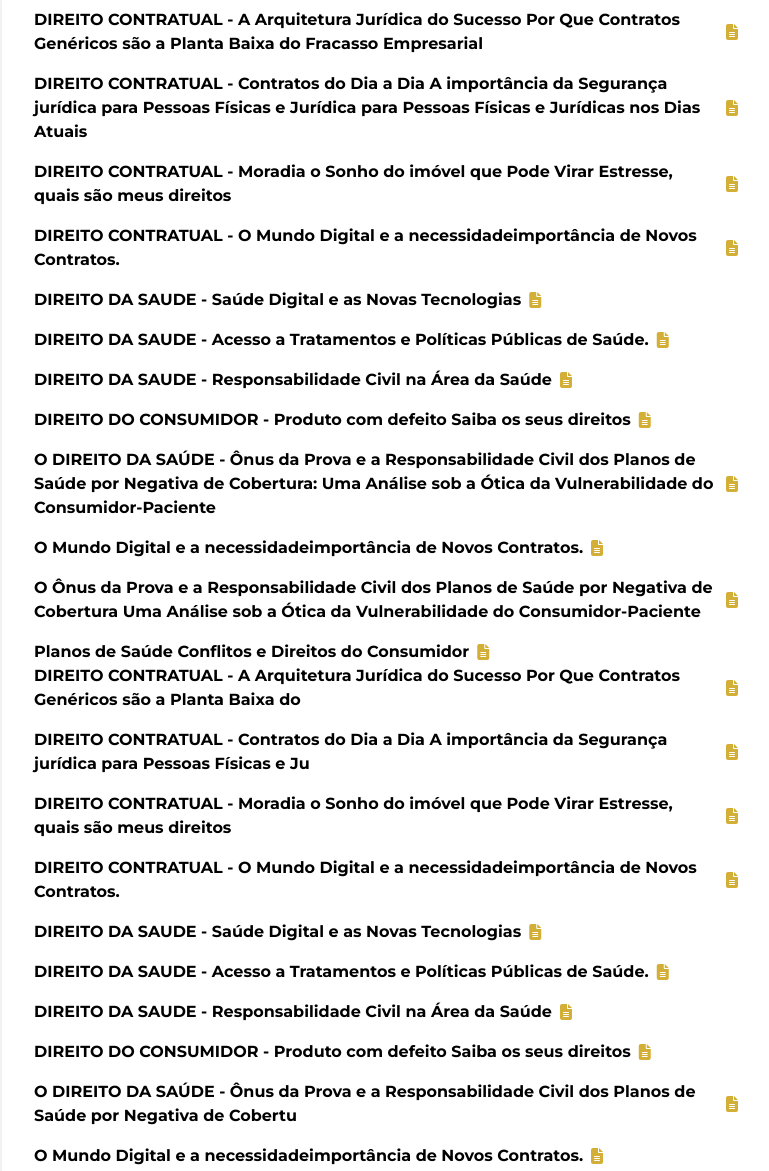
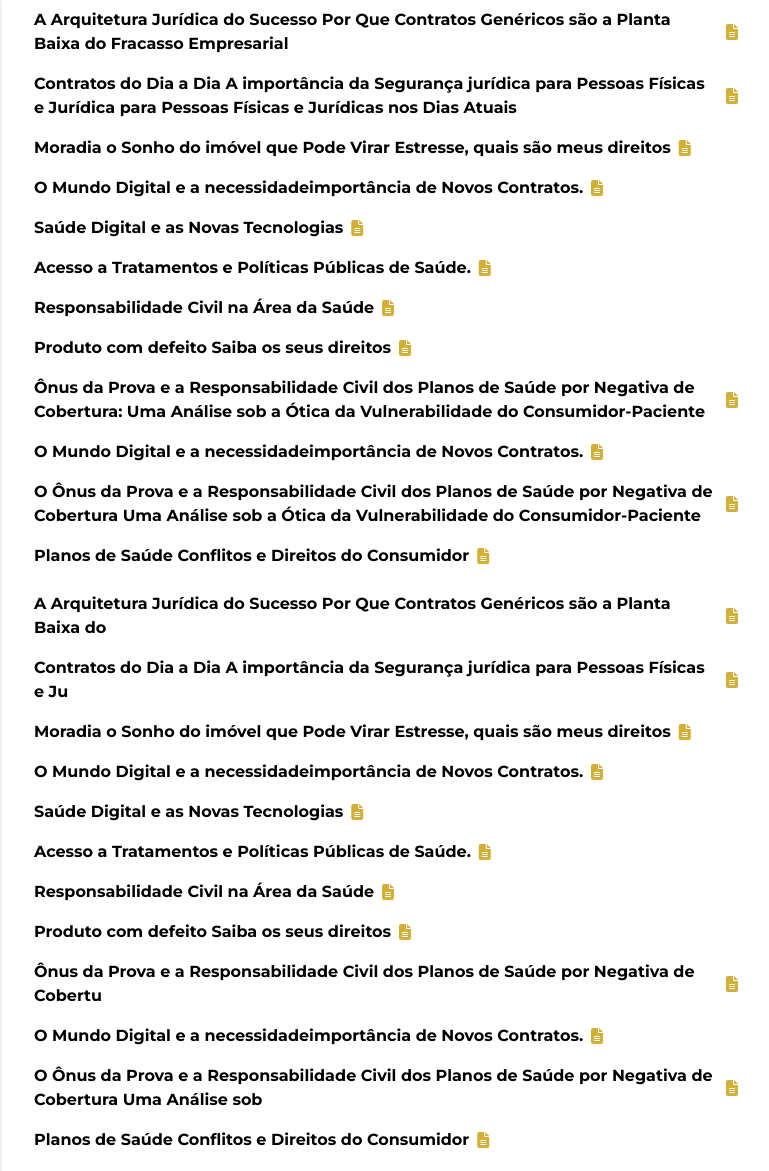
Before and after one commit to awqy7/luizfernando, a plain HTML site: page artigos.html in a window 1280 px wide. Shown: the part 240-1411 px from the top of the page, without its empty margins (254-1023 px from the left). Drawn offline with nearby package versions, Linux system fonts and the light colour scheme.

Commit message:
Add files via upload

```diff
--- a/artigos.html
+++ b/artigos.html
@@ -42,55 +42,55 @@
             <ul class="space-y-4">
                 <li>
                     <a href="artigos/direito-contratual-arquitetura-juridica-do-sucesso.html" class="text-black font-bold hover:underline flex items-center">
-                        DIREITO CONTRATUAL - A Arquitetura Jurídica do Sucesso Por Que Contratos Genéricos são a Planta Baixa do  Fracasso Empresarial
+                        A Arquitetura Jurídica do Sucesso Por Que Contratos Genéricos são a Planta Baixa do  Fracasso Empresarial
                         <i class="fas fa-file-alt ml-2 text-gold"></i>
                     </a>
                 </li>
                 <li>
                     <a href="artigos/direito-contratual-contratos-do-dia-a-dia-seguranca-juridica.html" class="text-black font-bold hover:underline flex items-center">
-                        DIREITO CONTRATUAL - Contratos do Dia a Dia A importância da Segurança jurídica para Pessoas Físicas e Jurídica para Pessoas Físicas e Jurídicas nos Dias Atuais
+                        Contratos do Dia a Dia A importância da Segurança jurídica para Pessoas Físicas e Jurídica para Pessoas Físicas e Jurídicas nos Dias Atuais
                         <i class="fas fa-file-alt ml-2 text-gold"></i>
                     </a>
                 </li>
                 <li>
                     <a href="artigos/direito-contratual-moradia-sonho-do-imovel-direitos.html" class="text-black font-bold hover:underline flex items-center">
-                        DIREITO CONTRATUAL - Moradia o Sonho do imóvel que Pode Virar Estresse, quais são meus direitos
+                        Moradia o Sonho do imóvel que Pode Virar Estresse, quais são meus direitos
                         <i class="fas fa-file-alt ml-2 text-gold"></i>
                     </a>
                 </li>
                 <li>
                     <a href="artigos/mundo-digital-e-a-necessidade-de-novos-contratos.html" class="text-black font-bold hover:underline flex items-center">
-                        DIREITO CONTRATUAL - O Mundo Digital e a necessidadeimportância de Novos Contratos.
+                        O Mundo Digital e a necessidadeimportância de Novos Contratos.
                         <i class="fas fa-file-alt ml-2 text-gold"></i>
                     </a>
                 </li>
                 <li>
                     <a href="artigos/direito-da-saude-saude-digital-e-as-novas-tecnologias.html" class="text-black font-bold hover:underline flex items-center">
-                        DIREITO DA SAUDE -  Saúde Digital e as Novas Tecnologias
+                        Saúde Digital e as Novas Tecnologias
                         <i class="fas fa-file-alt ml-2 text-gold"></i>
                     </a>
                 </li>
                 <li>
                     <a href="artigos/direito-da-saude-acesso-a-tratamentos-e-politicas-publicas-de-saude.html" class="text-black font-bold hover:underline flex items-center">
-                        DIREITO DA SAUDE - Acesso a Tratamentos e Políticas Públicas de Saúde.
+                        Acesso a Tratamentos e Políticas Públicas de Saúde.
                         <i class="fas fa-file-alt ml-2 text-gold"></i>
                     </a>
                 </li>
                 <li>
                     <a href="artigos/direito-da-saude-responsabilidade-civil-na-area-da-saude.html" class="text-black font-bold hover:underline flex items-center">
-                        DIREITO DA SAUDE - Responsabilidade Civil na Área da Saúde
+                        Responsabilidade Civil na Área da Saúde
                         <i class="fas fa-file-alt ml-2 text-gold"></i>
                     </a>
                 </li>
                 <li>
                     <a href="artigos/direito-do-consumidor-produto-com-defeito-saiba-seus-direitos.html" class="text-black font-bold hover:underline flex items-center">
-                        DIREITO DO CONSUMIDOR - Produto com defeito Saiba os seus direitos
+                        Produto com defeito Saiba os seus direitos
                         <i class="fas fa-file-alt ml-2 text-gold"></i>
                     </a>
                 </li>
                 <li>
                     <a href="artigos/onus-da-prova-e-responsabilidade-planos-por-negativa-de-cobertura.html" class="text-black font-bold hover:underline flex items-center">
-                        O DIREITO DA SAÚDE - Ônus da Prova e a Responsabilidade Civil dos Planos de Saúde por Negativa de Cobertura: Uma Análise sob a Ótica da Vulnerabilidade do Consumidor-Paciente
+                        Ônus da Prova e a Responsabilidade Civil dos Planos de Saúde por Negativa de Cobertura: Uma Análise sob a Ótica da Vulnerabilidade do Consumidor-Paciente
                         <i class="fas fa-file-alt ml-2 text-gold"></i>
                     </a>
                 </li>
@@ -111,60 +111,61 @@
                         Planos de Saúde Conflitos e Direitos do Consumidor
                         <i class="fas fa-file-alt ml-2 text-gold"></i>
                     </a>
+                    <br>
                 </li>
             </ul>
             <ul class="space-y-4">
                 <li>
                     <a href="artigos/direito-contratual-arquitetura-juridica-do-sucesso.html" class="text-black font-bold hover:underline flex items-center">
-                        DIREITO CONTRATUAL - A Arquitetura Jurídica do Sucesso Por Que Contratos Genéricos são a Planta Baixa do
+                        A Arquitetura Jurídica do Sucesso Por Que Contratos Genéricos são a Planta Baixa do
                         <i class="fas fa-file-alt ml-2 text-gold"></i>
                     </a>
                 </li>
                 <li>
                     <a href="artigos/direito-contratual-contratos-do-dia-a-dia-seguranca-juridica.html" class="text-black font-bold hover:underline flex items-center">
-                        DIREITO CONTRATUAL - Contratos do Dia a Dia A importância da Segurança jurídica para Pessoas Físicas e Ju
+                        Contratos do Dia a Dia A importância da Segurança jurídica para Pessoas Físicas e Ju
                         <i class="fas fa-file-alt ml-2 text-gold"></i>
                     </a>
                 </li>
                 <li>
                     <a href="artigos/direito-contratual-moradia-sonho-do-imovel-direitos.html" class="text-black font-bold hover:underline flex items-center">
-                        DIREITO CONTRATUAL - Moradia o Sonho do imóvel que Pode Virar Estresse, quais são meus direitos
+                        Moradia o Sonho do imóvel que Pode Virar Estresse, quais são meus direitos
                         <i class="fas fa-file-alt ml-2 text-gold"></i>
                     </a>
                 </li>
                 <li>
                     <a href="artigos/mundo-digital-e-a-necessidade-de-novos-contratos.html" class="text-black font-bold hover:underline flex items-center">
-                        DIREITO CONTRATUAL - O Mundo Digital e a necessidadeimportância de Novos Contratos.
+                        O Mundo Digital e a necessidadeimportância de Novos Contratos.
                         <i class="fas fa-file-alt ml-2 text-gold"></i>
                     </a>
                 </li>
                 <li>
                     <a href="artigos/direito-da-saude-saude-digital-e-as-novas-tecnologias.html" class="text-black font-bold hover:underline flex items-center">
-                        DIREITO DA SAUDE -  Saúde Digital e as Novas Tecnologias
+                        Saúde Digital e as Novas Tecnologias
                         <i class="fas fa-file-alt ml-2 text-gold"></i>
                     </a>
                 </li>
                 <li>
                     <a href="artigos/direito-da-saude-acesso-a-tratamentos-e-politicas-publicas-de-saude.html" class="text-black font-bold hover:underline flex items-center">
-                        DIREITO DA SAUDE - Acesso a Tratamentos e Políticas Públicas de Saúde.
+                         Acesso a Tratamentos e Políticas Públicas de Saúde.
                         <i class="fas fa-file-alt ml-2 text-gold"></i>
                     </a>
                 </li>
                 <li>
                     <a href="artigos/direito-da-saude-responsabilidade-civil-na-area-da-saude.html" class="text-black font-bold hover:underline flex items-center">
-                        DIREITO DA SAUDE - Responsabilidade Civil na Área da Saúde
+                         Responsabilidade Civil na Área da Saúde
                         <i class="fas fa-file-alt ml-2 text-gold"></i>
                     </a>
                 </li>
                 <li>
                     <a href="artigos/direito-do-consumidor-produto-com-defeito-saiba-seus-direitos.html" class="text-black font-bold hover:underline flex items-center">
-                        DIREITO DO CONSUMIDOR - Produto com defeito Saiba os seus direitos
+                        Produto com defeito Saiba os seus direitos
                         <i class="fas fa-file-alt ml-2 text-gold"></i>
                     </a>
                 </li>
                 <li>
                     <a href="artigos/onus-da-prova-e-responsabilidade-planos-por-negativa-de-cobertura.html" class="text-black font-bold hover:underline flex items-center">
-                        O DIREITO DA SAÚDE - Ônus da Prova e a Responsabilidade Civil dos Planos de Saúde por Negativa de Cobertu
+                         Ônus da Prova e a Responsabilidade Civil dos Planos de Saúde por Negativa de Cobertu
                         <i class="fas fa-file-alt ml-2 text-gold"></i>
                     </a>
                 </li>
```
